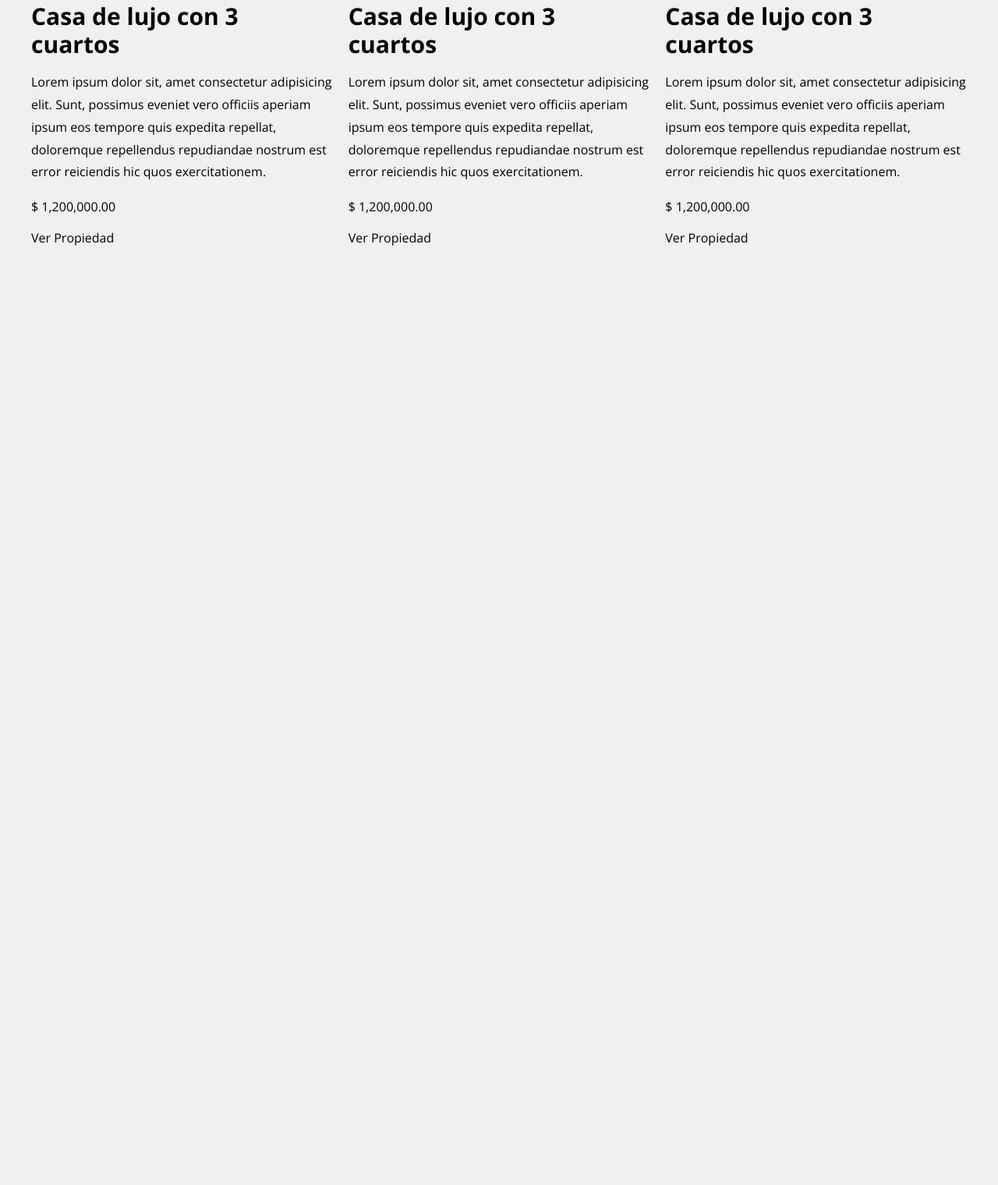
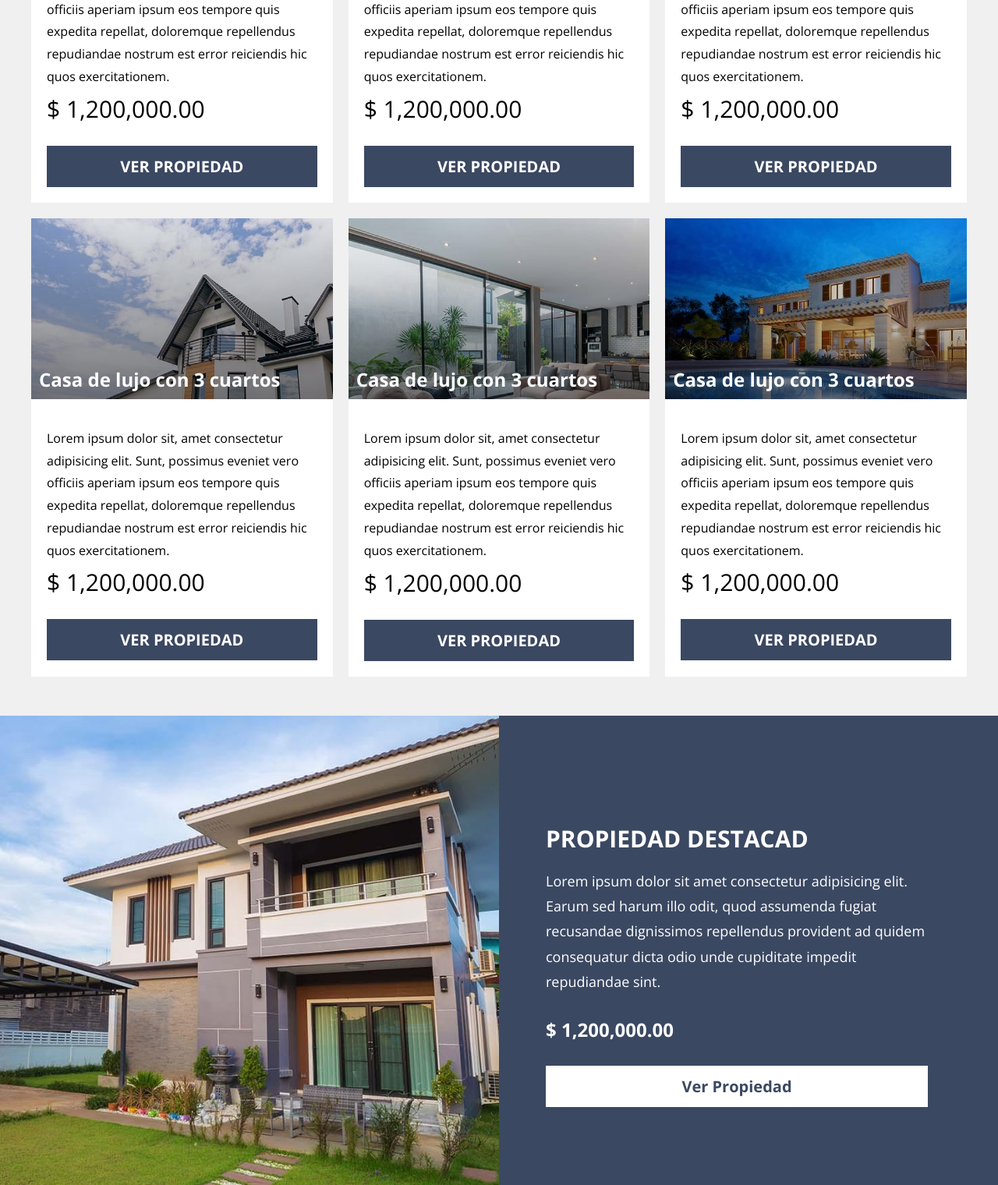
Before and after one commit to Hinga2019/RealState, a website: page index.html in a window 1280 px wide. Shown: the part 995-2515 px from the top of the page at 78% size. Before the commit the page ends 1311 px from the top, so only its background shows below. Drawn offline with nearby package versions, Linux system fonts and the light colour scheme.

Commit message:
seccion destacada listo

```diff
--- a/index.html
+++ b/index.html
@@ -97,5 +97,17 @@
             </div>
         </div>
     </main>
+    <section class="destacada">
+        <div class="destacada__grid contenedor">
+            <div class="destacada__contenido">
+                <h3 class="destacada__heading">Propiedad Destacad</h3>
+                <p class="destacada__texto">
+                    Lorem ipsum dolor sit amet consectetur adipisicing elit. Earum sed harum illo odit, quod assumenda fugiat recusandae dignissimos repellendus provident ad quidem consequatur dicta odio unde cupiditate impedit repudiandae sint.
+                </p>
+                <p class="destacada__precio">$ 1,200,000.00</p>
+                <a href="#" class="destacada__enlace">Ver Propiedad</a>
+            </div>
+        </div>
+    </section>
 </body>
 </html>
--- /dev/null
+++ b/src/scss/ui/contenido/_destacada.scss
@@ -0,0 +1,49 @@
+@use 'base/variables' as v;
+@use 'base/mixins' as m;
+
+.destacada {
+    margin-top: 5rem;
+    background-image: linear-gradient(to bottom, transparent 0%, transparent 50%, v.$primario 50%, v.$primario 100%), url(../img/destacada.jpg);
+    background-size: 100%, cover;
+    background-position: center, -50rem -30rem;
+    background-repeat: no-repeat;
+
+    @include m.tablet {
+        background-image: linear-gradient(to right, transparent 0%, transparent 50%, v.$primario 50%, v.$primario 100%), url(../img/destacada.jpg);
+        background-position: center, -50rem center;
+    }
+
+    &__grid {
+        display: grid;
+        grid-template-rows: repeat(2, 1fr);
+        @include m.tablet {
+            grid-template-rows: unset;
+            @include m.grid(2, 2rem);
+        }
+    }
+    &__contenido {
+        padding: 5rem;
+        grid-row: 2 / 3;
+        @include m.tablet {
+            padding: 10rem 5rem;
+            grid-column: 2 / 3;
+        }
+    }
+    &__heading {
+        color: v.$blanco;
+        text-transform: uppercase;
+    }
+    &__texto {
+        color: v.$blanco;
+        font-size: 1.8rem;
+    }
+    &__precio {
+        color: v.$blanco;
+        font-size: 2.4rem;
+        font-weight: 700;
+    }
+    &__enlace {
+        @include m.boton(v.$blanco, v.$primario);
+        display: block;
+    }
+}
--- a/src/scss/ui/contenido/_index.scss
+++ b/src/scss/ui/contenido/_index.scss
@@ -1 +1,2 @@
 @forward 'propiedades';
+@forward 'destacada';
--- a/src/scss/ui/contenido/_propiedades.scss
+++ b/src/scss/ui/contenido/_propiedades.scss
@@ -16,3 +16,42 @@
         }
     }
 }
+
+.propiedad {
+    background-color: v.$blanco;
+    &__imagen {
+        aspect-ratio: 10 / 6;
+        background-size: auto 150%;
+        position: relative;
+    }
+
+    @for $i from 1 through 6 {
+        $imagen: '../img/propiedad_' + $i + '.jpg';
+
+        &:nth-child(#{$i}) &__imagen {
+            background-image: linear-gradient(to bottom, transparentize(v.$negro, 1%) 0%, transparentize(v.$negro, .3%) 100%), url($imagen);
+        }
+    }
+    &__nombre {
+        position: absolute;
+        left: 1rem;
+        bottom: 1rem;
+        color: v.$blanco;
+        font-size: 2.4rem;
+    }
+    &__contenido {
+        padding: 2rem;
+    }
+    &__texto {
+        margin-bottom: 0;
+    }
+    &__precio {
+        font-size: 3rem;
+        margin: 0;
+    }
+    &__enlace {
+        @include m.boton(v.$primario, v.$blanco);
+        display: block;
+        text-transform: uppercase;
+    }
+}
```
Also changed, not shown: build/css/app.css, 1 other file.
